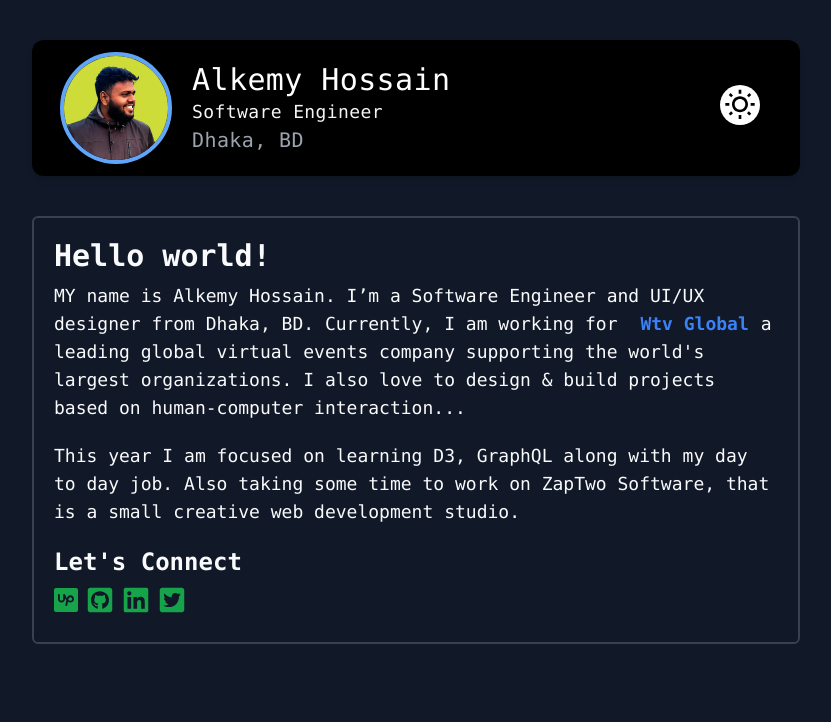
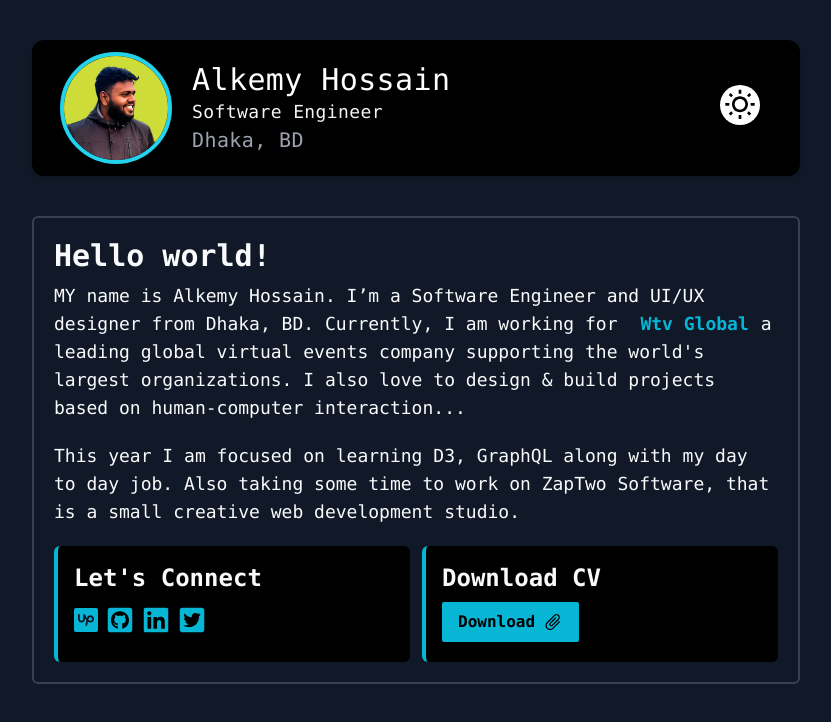
Before and after one commit to CsAlkemy/portfolio, a Gatsby site: page / in a window 1280 px wide. Shown: the whole page, without its empty margins (224-1055 px from the left). Built offline with nearby package versions, Linux system fonts and the light colour scheme; Gatsby itself is replaced by a stand-in of ours.

Commit message:
card is okay now

```diff
--- a/src/components/Home/About.js
+++ b/src/components/Home/About.js
@@ -1,6 +1,7 @@
 import React from "react"
 import Data from "../../data/Data.json"
 import { FaTwitterSquare, FaLinkedin, FaGithubSquare } from "react-icons/fa"
+import { MdOutlineAttachFile } from "react-icons/md"
 import { SiUpwork } from "react-icons/si"
 
 const About = props => {
@@ -12,7 +13,7 @@ const About = props => {
 
       <div className="text-justify md:text-left mb-5 text-base md:text-lg">
         {Data.about.intro}{" "}
-        <span className="text-blue-500 px-2 mx-1 font-bold hover:bg-cyan-500 hover:text-black">
+        <span className="text-cyan-500 px-2 mx-1 font-bold hover:bg-cyan-500 hover:text-black">
           <a href={Data.about.link} target="_blank" rel="noreferrer">
             {Data.about.company}
           </a>
@@ -23,37 +24,46 @@ const About = props => {
       <div className="text-justify md:text-left text-base md:text-lg">
         {Data.about.plan}
       </div>
-      <div>
-        <div className="text-2xl mt-5 font-bold">Let's Connect</div>
-        <div className="flex gap-x-2 items-center my-2">
+      <div className="grid grid-cols-1 md:grid-cols-2 gap-3 mt-5">
+        <div className="p-4 rounded-md dark:bg-black bg-white dark:shadow-none shadow-sm border-l-4 border-cyan-500">
+          <div className="text-2xl font-bold">Let's Connect</div>
+          <div className="flex gap-x-2 items-center my-3">
             <a
               href="https://www.upwork.com/workwith/alkemyhossain"
               target="_blank"
               rel="noreferrer"
             >
-            <SiUpwork className="h-6 w-6 text-white dark:text-gray-900 bg-green-600 px-1 rounded-sm" />
+              <SiUpwork className="h-6 w-6 text-white dark:text-gray-900 dark:bg-cyan-500 bg-black px-1 rounded-sm" />
             </a>
             <a
               href="https://github.com/CsAlkemy"
               target="_blank"
               rel="noreferrer"
             >
-            <FaGithubSquare className="h-7 w-7 text-green-600 " />
+              <FaGithubSquare className="h-7 w-7 dark:text-cyan-500 text-black " />
             </a>
             <a
               href="https://www.linkedin.com/in/aalkemy/"
               target="_blank"
               rel="noreferrer"
             >
-            <FaLinkedin className="h-7 w-7 text-green-600 " />
+              <FaLinkedin className="h-7 w-7 dark:text-cyan-500 text-black " />
             </a>
             <a
               href="https://twitter.com/HossainAlkemy"
               target="_blank"
               rel="noreferrer"
             >
-            <FaTwitterSquare className="h-7 w-7 text-green-600" />
+              <FaTwitterSquare className="h-7 w-7 dark:text-cyan-500 text-black" />
             </a>
+          </div>
+        </div>
+        <div className="p-4 rounded-md dark:bg-black bg-white dark:shadow-none shadow-sm border-l-4 border-cyan-500">
+          <div className="text-2xl font-bold">Download CV</div>
+          <button className="flex flex-row py-2 px-4 dark:bg-cyan-500 bg-black hover:bg-cyan-500 hover:text-white dark:hover:bg-gray-800 dark:hover:text-white dark:text-black text-white rounded-sm font-bold mt-2 shadow-md">
+            <span>Download</span>
+            <MdOutlineAttachFile className="w-5 my-auto h-5 ml-2 dark:text-black rotate-45" />
+          </button>
         </div>
       </div>
     </div>
--- a/src/components/Home/ProfileCard.js
+++ b/src/components/Home/ProfileCard.js
@@ -13,7 +13,7 @@ const ProfileCard = () => {
           <img
             src={ProfileImage}
             alt="profile right face"
-            className="w-20 h-20 md:w-28 md:h-28 rounded-full object-cover object-center border-4 border-blue-400"
+            className="w-20 h-20 md:w-28 md:h-28 rounded-full object-cover object-center border-4 border-cyan-400"
           />
           <div className="tracking-wide">
             <p className="dark:text-white text-xl md:text-3xl font-medium">
```
Lines whose indentation alone changed are shown as unchanged.
